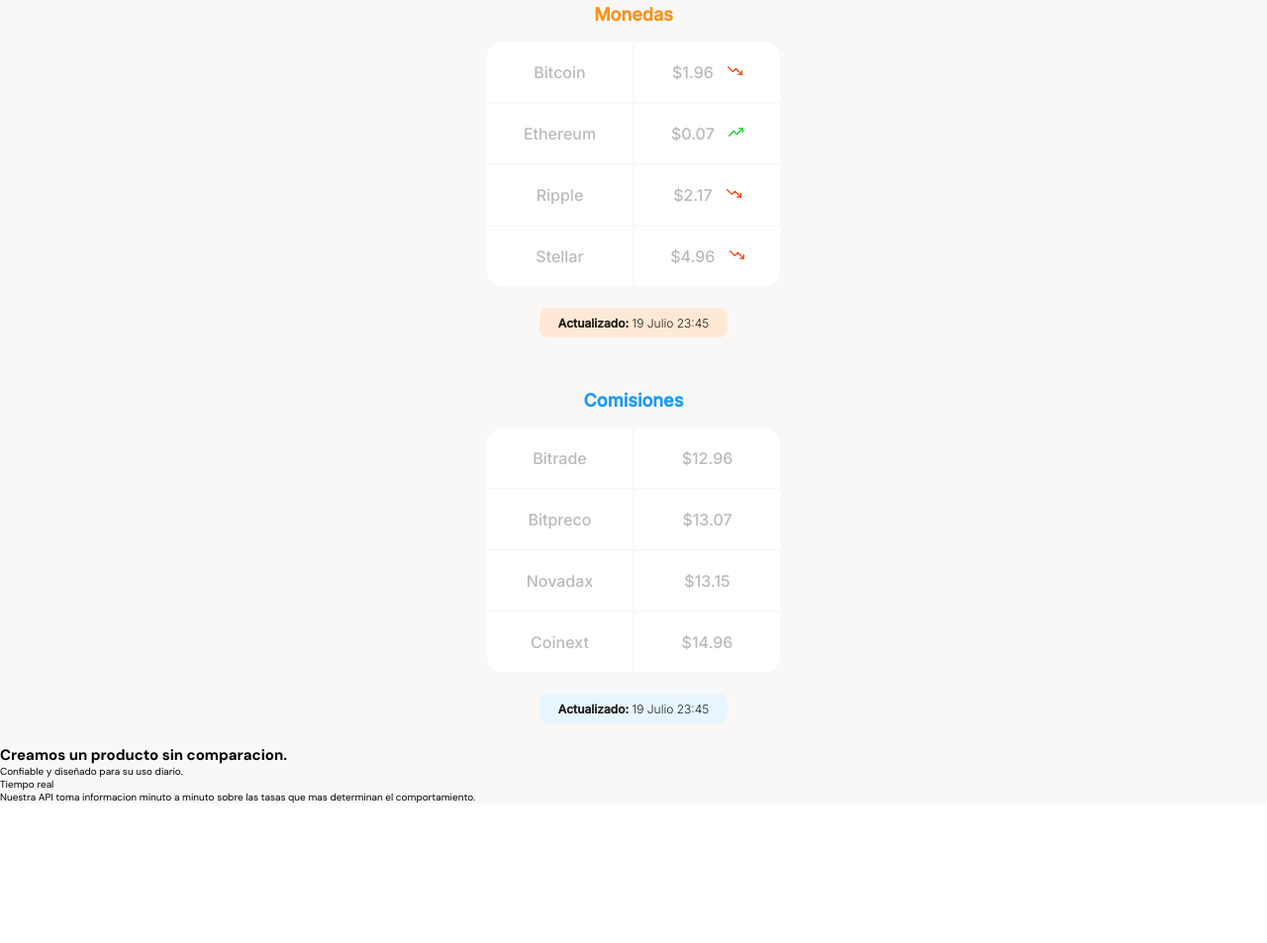
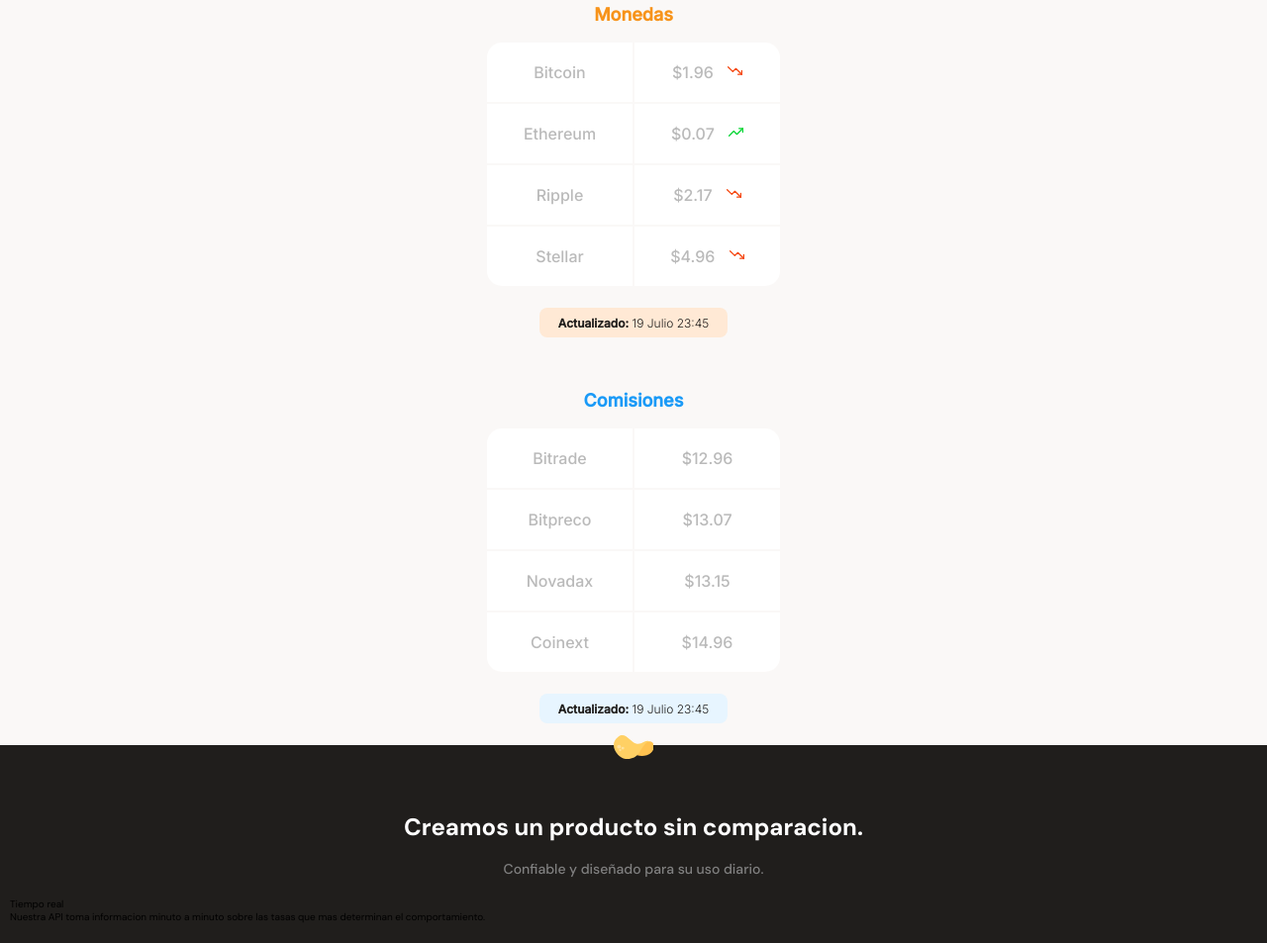
Before and after one commit to Santiago0ss/responsive-desing-mobile-first, a plain HTML site: page index.html in a window 1280 px wide. Shown: the part 763-1716 px from the top of the page at 99% size. Before the commit the page ends 1575 px from the top, so only its background shows below. Drawn offline with Linux system fonts and the light colour scheme.

Commit message:
Preparando los titulos

```diff
--- a/index.html
+++ b/index.html
@@ -93,9 +93,9 @@
             </div>
         </section>
         </section>
-        <section class="main-producto-detail">
-            <span></span>
-            <div>
+        <section class="main-product-detail">
+            <span class="product-detail--batata-logo"></span>
+            <div class="product-detail--title">
                 <h2>Creamos un producto sin comparacion.</h2>
                 <p>Confiable y diseñado para su uso diario.</p>
             </div>
--- a/style.css
+++ b/style.css
@@ -234,3 +234,41 @@ main {
     font-weight: 300;
     color: var(--warm-black);
 }
+.main-product-detail {
+    position: relative;
+    width: 100%;
+    min-width: 320px;
+    height: auto;
+    padding: 20px 10px;
+    background-color: var(--warm-black);
+}
+.product-detail--batata-logo {
+    position: absolute;
+    width: 40px;
+    height: 25px;
+    top: -10px;
+    left: calc(50% - 20px);
+    background-image: url(./assets/iconos/batata.svg);
+}
+.product-detail--title {
+    width: 90%;
+    min-width: 288px;
+    height: auto;
+    margin: 0 auto;
+    margin-top: 50px;
+    text-align: center;
+}
+.product-detail--title h2 {
+    margin-bottom: 20px;
+    font-size: 2.4rem;
+    font-weight: bold;
+    line-height: 2.6rem;
+    color: var(--just-white);
+}
+.product-detail--title p {
+    margin-bottom: 20px;
+    font-size: 1.4rem;
+    font-weight: 500;
+    line-height: 1.8rem;
+    color: #808080;
+}
```
